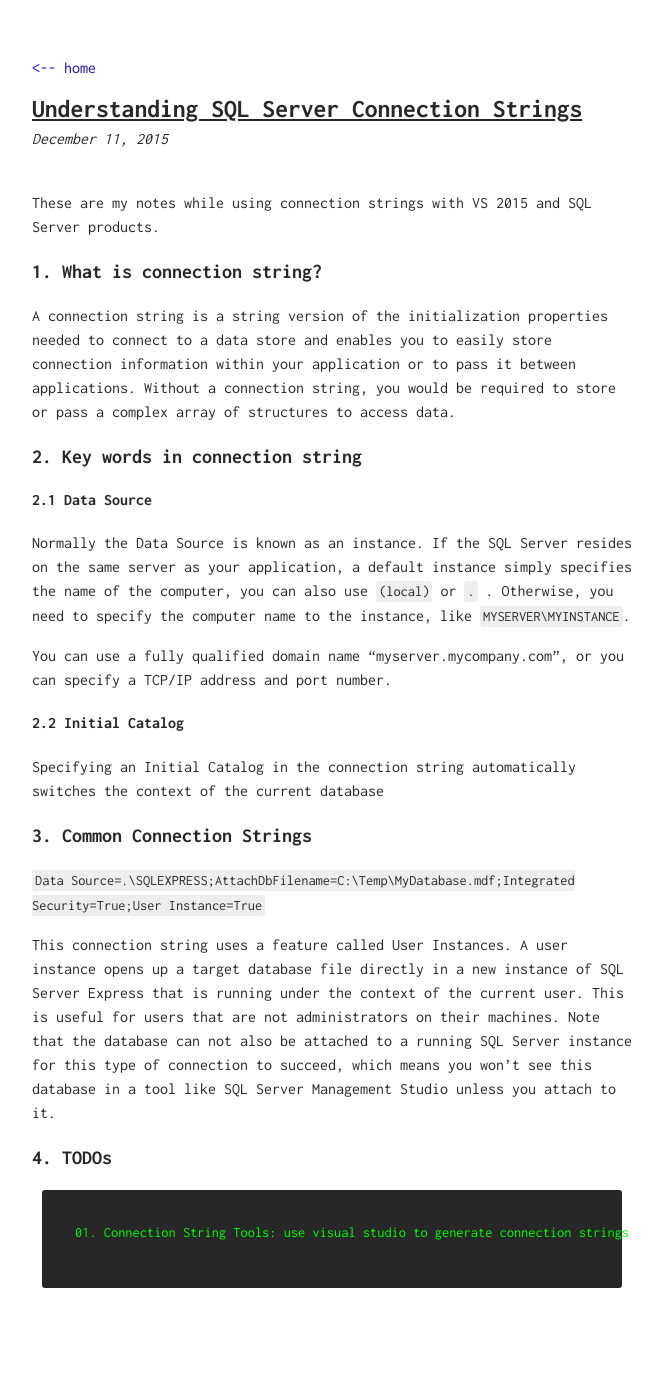
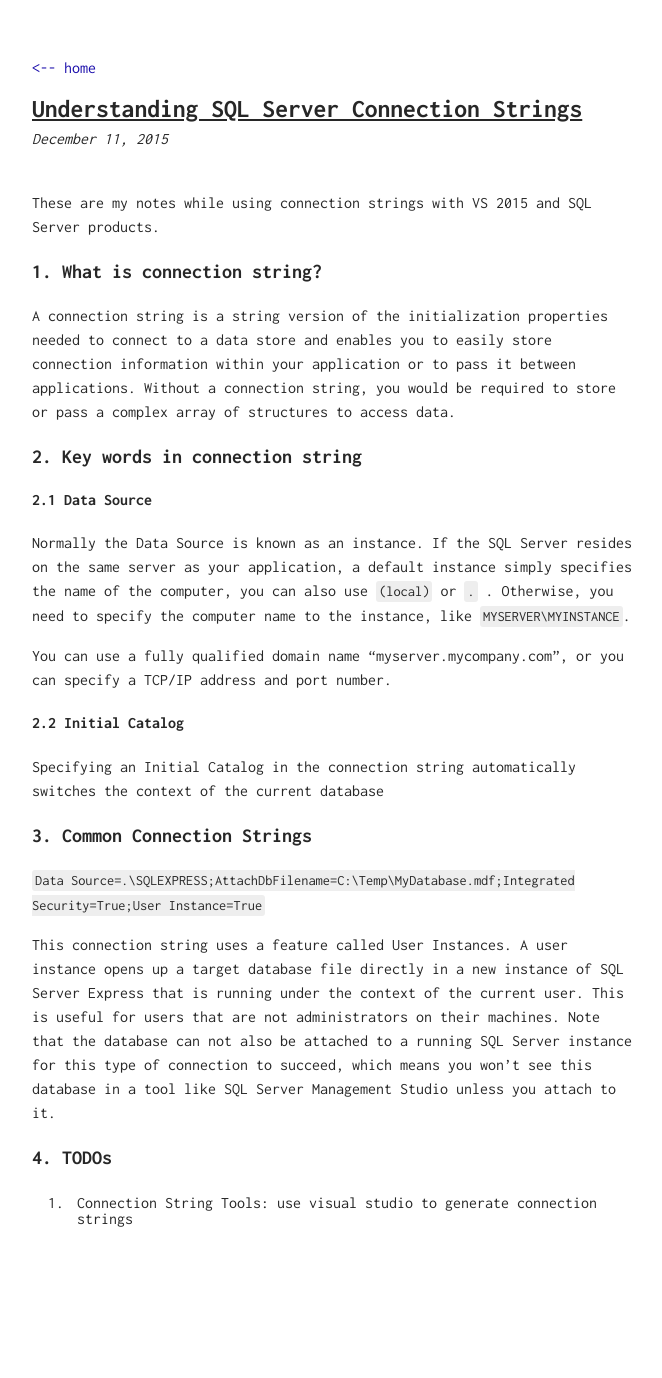
Before and after one commit to mossgreen/blog, a Jekyll site: the page built from _posts/2015-12-11-Understanding-SQL-Server-Connection-Strings.md, in a window 1280 px wide. Shown: the whole page, without its empty margins (308-970 px from the left). Built offline with Jekyll 4.4.1, drawn with Linux system fonts in a browser that asks for light colours; after the commit the page ends 1322 px from its top, so only the background shows below that.

Commit message:
Update blogs

````diff
--- a/_posts/2015-12-11-Understanding-SQL-Server-Connection-Strings.md
+++ b/_posts/2015-12-11-Understanding-SQL-Server-Connection-Strings.md
@@ -27,7 +27,5 @@ Specifying an Initial Catalog in the connection string automatically switches th
 This connection string uses a feature called User Instances. A user instance opens up a target database file directly in a new instance of SQL Server Express that is running under the context of the current user. This is useful for users that are not administrators on their machines. Note that the database can not also be attached to a running SQL Server instance for this type of connection to succeed, which means you won’t see this database in a tool like SQL Server Management Studio unless you attach to it.
 
 ### 4. TODOs
-```
-01. Connection String Tools: use visual studio to generate connection strings
 
-```
+1. Connection String Tools: use visual studio to generate connection strings
````
Also changed, not shown: _posts/2016-05-12-thinking-in-jQuery.md (+1 -1 lines).
